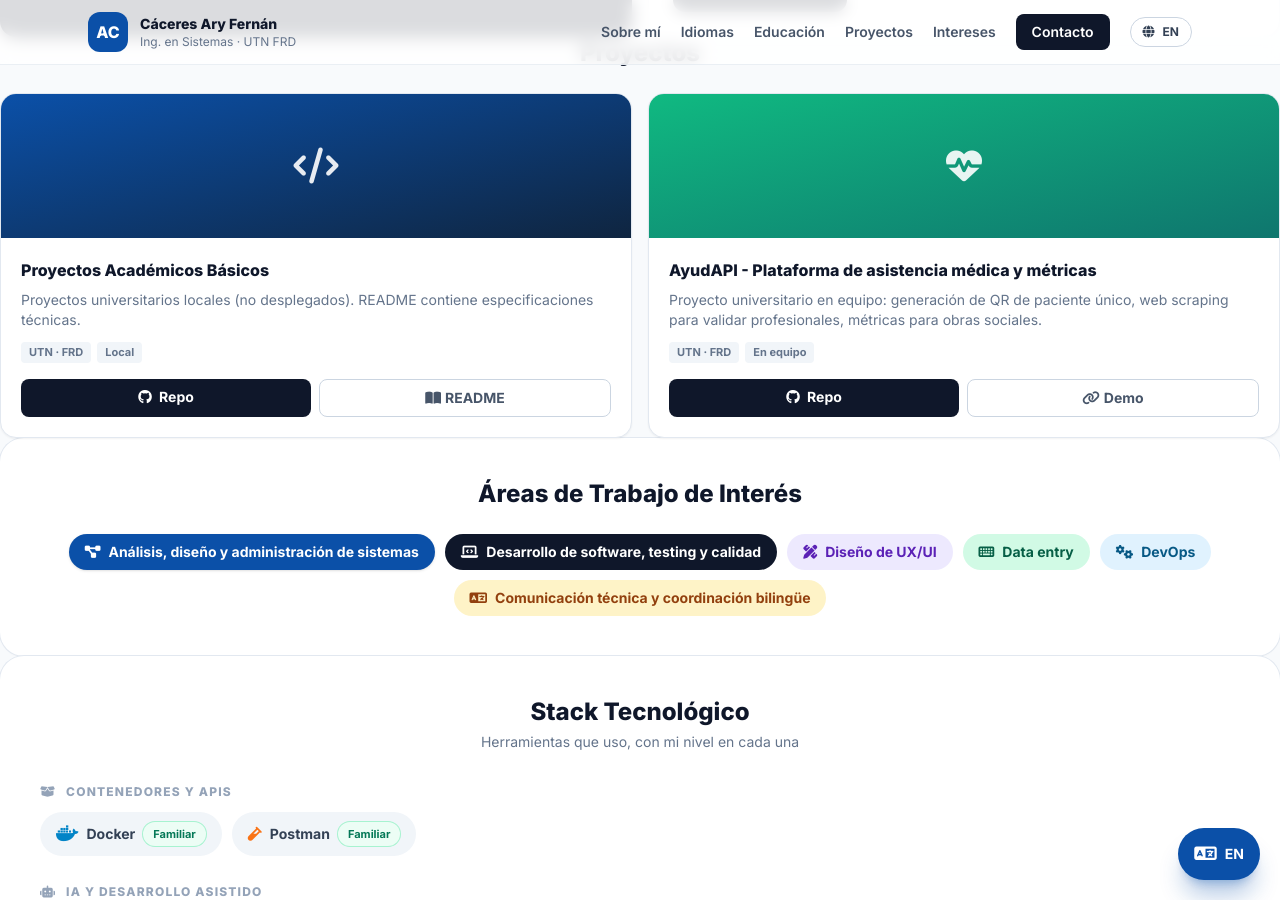
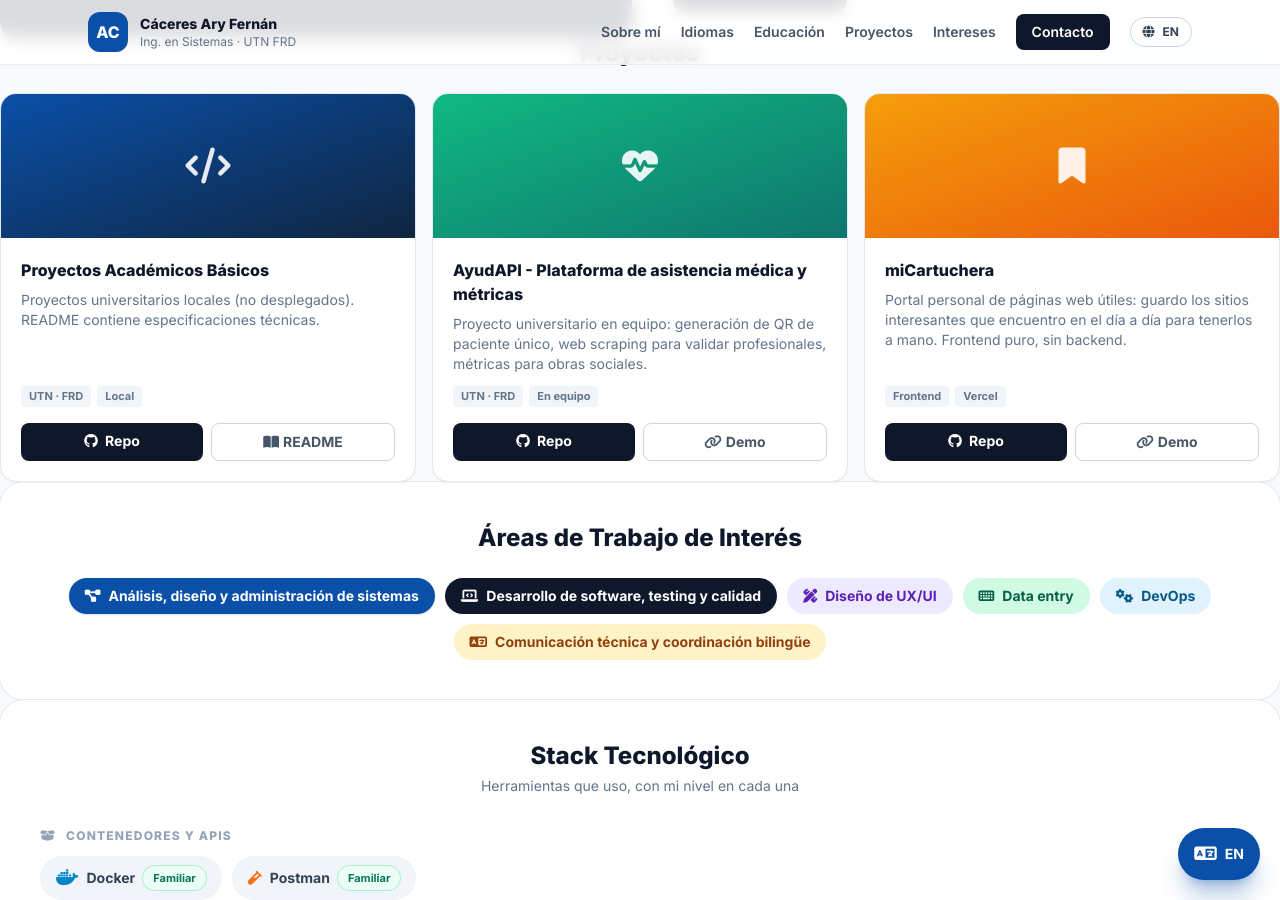
Before and after one commit to arieldelplata/arieldelplata.github.io, a Jekyll site: the page built from index.html, in a window 1280 px wide and 900 px high, scrolled down 1760 px. Built offline with Jekyll 4.4.1, drawn with Linux system fonts in a browser that asks for light colours; nearby versions of some CDN libraries.

Commit message:
docs : miCartuchera agregada

```diff
--- a/index.html
+++ b/index.html
@@ -213,7 +213,7 @@ description: "Portfolio de Cáceres Ary Fernán — Estudiante de Ingeniería en
       <span class="lang-es">Proyectos</span><span class="lang-en">Projects</span>
     </h2>
     <!-- GRID: agregá tus proyectos aquí -->
-    <div class="mt-6 grid gap-4 sm:grid-cols-2">
+    <div class="mt-6 grid gap-4 sm:grid-cols-2 lg:grid-cols-3">
       <!-- Proyecto 1: Proyectos Académicos Básicos -->
       <article class="group flex flex-col overflow-hidden rounded-2xl border border-slate-200 bg-white shadow-sm transition hover:shadow-lg">
         <div class="flex h-36 items-center justify-center bg-gradient-to-br from-brand-600 to-brand-900 text-4xl text-white/90">
@@ -250,7 +250,25 @@ description: "Portfolio de Cáceres Ary Fernán — Estudiante de Ingeniería en
           </div>
         </div>
       </article>
-      <!-- Proyecto placeholder 3 (oculto): descomentá para agregar un futuro proyecto
+      <!-- Proyecto 3: miCartuchera -->
+      <article class="group flex flex-col overflow-hidden rounded-2xl border border-slate-200 bg-white shadow-sm transition hover:shadow-lg">
+        <div class="flex h-36 items-center justify-center bg-gradient-to-br from-amber-500 to-orange-600 text-4xl text-white/90">
+          <i class="fa-solid fa-bookmark"></i>
+        </div>
+        <div class="flex flex-1 flex-col p-5">
+          <h3 class="font-extrabold text-slate-900">miCartuchera</h3>
+          <p class="mt-2 flex-1 text-sm text-slate-500"><span class="lang-es">Portal personal de páginas web útiles: guardo los sitios interesantes que encuentro en el día a día para tenerlos a mano. Frontend puro, sin backend.</span><span class="lang-en">Personal portal of useful websites: I save interesting sites I find day to day to keep them at hand. Pure frontend, no backend.</span></p>
+          <div class="mt-3 flex flex-wrap gap-1.5 text-[11px] font-bold text-slate-500">
+            <span class="rounded bg-slate-100 px-2 py-0.5">Frontend</span>
+            <span class="rounded bg-slate-100 px-2 py-0.5">Vercel</span>
+          </div>
+          <div class="mt-4 flex gap-2 text-sm font-bold">
+            <a href="https://github.com/arieldelplata/miCartuchera" target="_blank" rel="noopener" class="flex-1 rounded-lg bg-slate-900 px-3 py-2 text-center text-white hover:bg-brand-600"><i class="fa-brands fa-github mr-1"></i> Repo</a>
+            <a href="https://micartuchera.vercel.app/" target="_blank" rel="noopener" class="flex-1 rounded-lg border border-slate-300 px-3 py-2 text-center text-slate-600 hover:border-brand-500 hover:text-brand-600"><i class="fa-solid fa-link mr-1"></i>Demo</a>
+          </div>
+        </div>
+      </article>
+      <!-- Proyecto placeholder (oculto): descomentá para agregar un futuro proyecto
       <article class="group flex flex-col overflow-hidden rounded-2xl border border-dashed border-slate-300 bg-slate-50/50 shadow-sm">
         <div class="flex h-36 items-center justify-center text-4xl text-slate-300">
           <i class="fa-solid fa-plus"></i>
```
